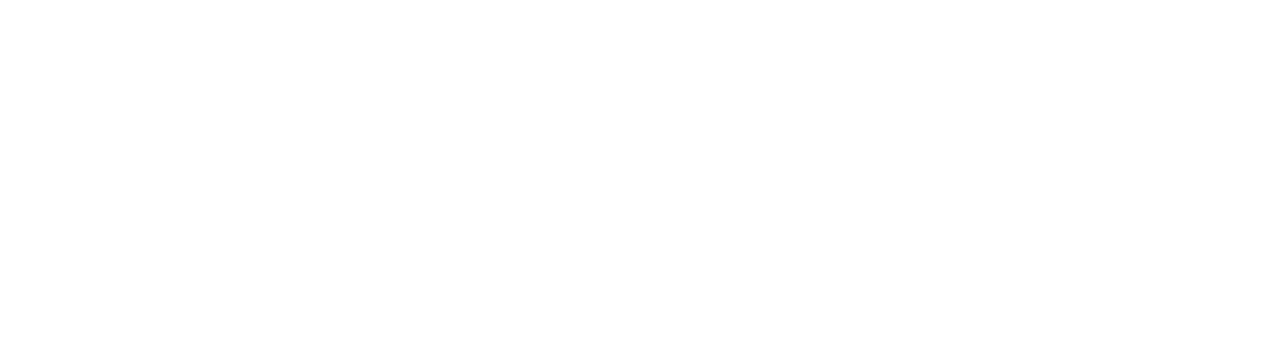
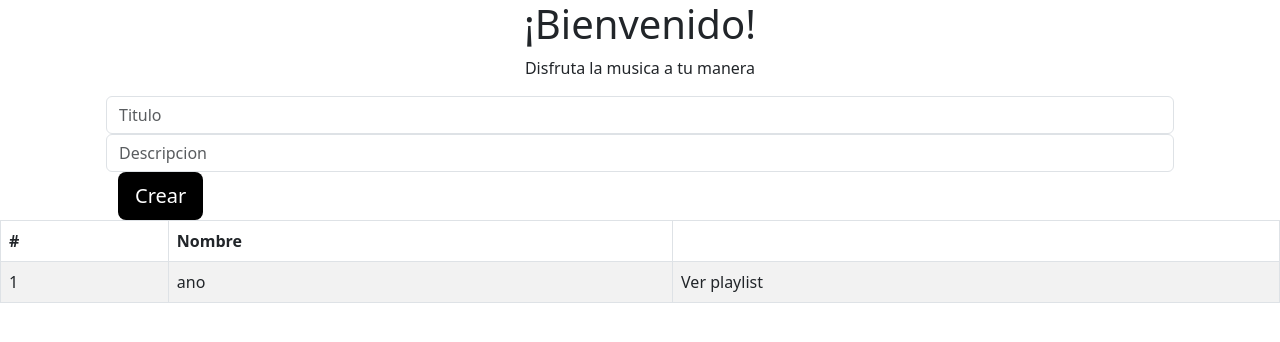
Before and after one commit to nrecinos2001/Taller_4_NCapas, a React (Create React App) app in the folder apisongs/: page /home in a window 1280 px wide. Before the commit this address had no page. Shown: the top 342 px of the page. Built offline with nearby package versions, Linux system fonts and the light colour scheme.

Commit message:
Pulling incoming changes :bug:

```diff
--- a/apisongs/src/App.js
+++ b/apisongs/src/App.js
@@ -3,7 +3,8 @@
 import Dashboard from './pages/Dashboard';
 import Songs from './pages/Songs';
 import Login from './pages/Login';
-
+import Home from './pages/Home';
+import SignUp from './pages/SingUp';
 function App() {
   return (
     <>
@@ -11,6 +12,8 @@
         <Route path="/" element={<Login />} />
         <Route path="/dashboard" element={<Dashboard />} />
         <Route path="/songs" element={<Songs />} />
+        <Route path="/home" element={<Home />} />
+        <Route path="/singUp" element={<SignUp />} />
       </Routes>
     </>
   );
--- /dev/null
+++ b/apisongs/src/pages/Home.js
@@ -0,0 +1,83 @@
+import React, { useState, useEffect } from 'react';
+const token = localStorage.getItem('token');
+
+function Home() {
+    const [title, setTitle] = useState('');
+    const [description, setDescription] = useState('');
+
+    const handleSubmit = (e) => {
+        e.preventDefault();
+
+        const data = {
+            title: title,
+            description: description,
+
+        };
+
+        fetch('http://localhost:8080/playlists/', {
+            method: 'POST',
+            headers: {
+                'Content-Type': 'application/json',
+                Authorization: `Bearer ${token}` // Incluye el token en los encabezados
+            },
+            body: JSON.stringify(data)
+        })
+            .then(response => {
+                if (response.ok) {
+                    return response.json();
+                }
+                throw new Error(response.status);
+            })
+            .then(data => {
+                console.log(data);
+                console.log('Playlist creada con éxito.');
+                // Realizar las acciones adicionales necesarias después de un registro exitoso
+            })
+            .catch(error => {
+                console.log(error);
+                // Manejar el error en caso de que ocurra
+            });
+    };
+
+
+    return (
+        <>
+            <div className="hero text-center">
+                <h1>¡Bienvenido!</h1>
+                <p>Disfruta la musica a tu manera</p>
+            </div>
+            <div class="container">
+                <form class="mx-1 mx-md-4" onSubmit={handleSubmit}>
+                    <div class="flex column">
+                        <input type="text" class="form-control" id="title" value={title} onChange={(e) => setTitle(e.target.value)} required placeholder="Titulo" />
+                        <input type="text" class="form-control" id="description" value={description} onChange={(e) => setDescription(e.target.value)} required placeholder="Descripcion" />
+                        <div class="container ">
+                        <button type="submit" class="btn bg-black text-white btn-lg">Crear</button>
+                        </div>
+                    </div>
+
+                </form>
+            </div>
+            <table className="table table-striped table-bordered ">
+                <thead>
+                    <tr>
+                        <th>#</th>
+                        <th>Nombre</th>
+                        <th></th>
+                    </tr>
+                </thead>
+                <tbody>
+                    <tr >
+                        <td>1</td>
+                        <td>ano</td>
+                        <td>
+                            <a>Ver playlist</a>
+                        </td>
+                    </tr>
+                </tbody>
+            </table>
+        </>
+    )
+}
+
+export default Home
```
Also changed, not shown: 1 other file (tests, documents, lock files or other folders).
